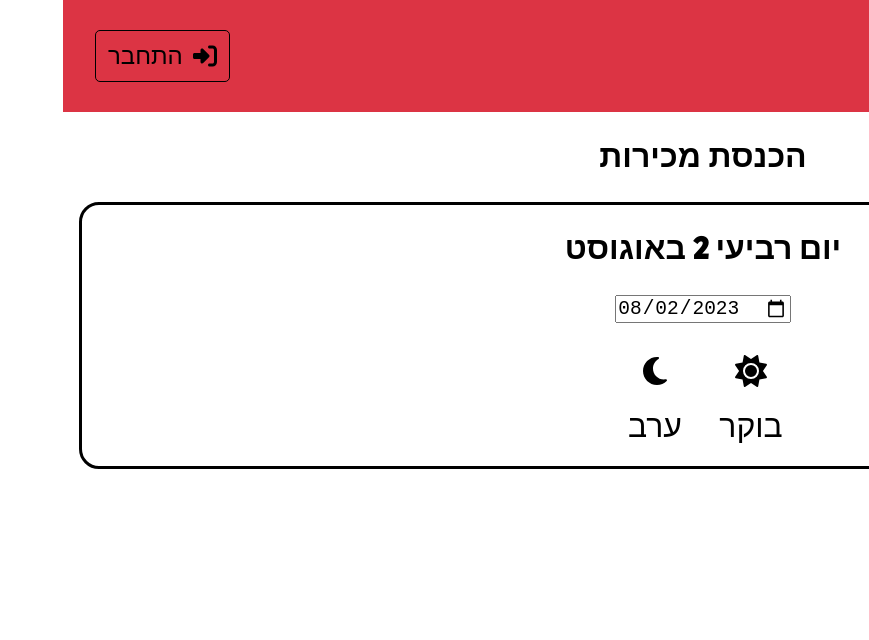
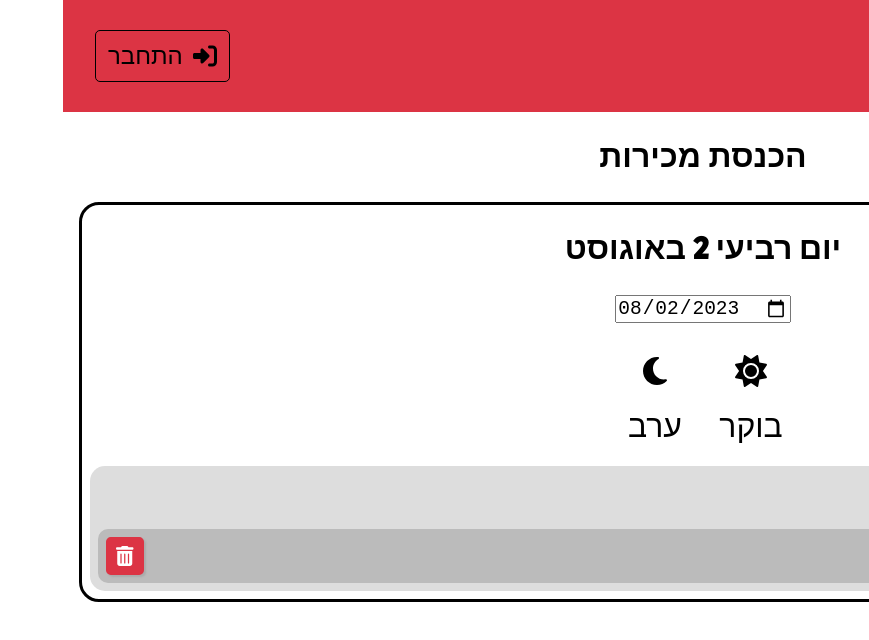
Before and after one commit to benjiramm/sales-client-mvp, a Next.js app: page /new_shift in a window 1280 px wide. Shown: the top 640 px of the page, without its empty margins (411-1280 px from the left). Built offline with nearby package versions, Linux system fonts and the light colour scheme; no server answers.

Commit message:
started working on adding emty staff

```diff
--- /dev/null
+++ b/components/new_shift/AddStaffForShift.tsx
@@ -0,0 +1,29 @@
+import { useState } from "react";
+import styles from "../../styles/new_shift.module.css";
+import { FontAwesomeIcon } from "@fortawesome/react-fontawesome";
+import NewEmptyStaff from "./NewEmptyStaff";
+
+const AddStaffForShift = () => {
+  const [newEmptyStaff, setNewEmptyStaff] = useState<boolean>(true);
+
+  return (
+    <div className={styles.staff_display}>
+      <div className={styles.add_staff_title}>צוות</div>
+      {/** staff from context */}
+      {/** empty new staff - depending on state */}
+      {newEmptyStaff ? (
+        <NewEmptyStaff deleteFunction={() => setNewEmptyStaff(false)} />
+      ) : (
+        <div
+          className={styles.new_staff_button}
+          onClick={() => setNewEmptyStaff(true)}
+        >
+          <FontAwesomeIcon icon="person-circle-plus" /> הוסף צוות
+        </div>
+      )}
+      {/** new staff button */}
+    </div>
+  );
+};
+
+export default AddStaffForShift;
--- /dev/null
+++ b/components/new_shift/NewEmptyStaff.tsx
@@ -0,0 +1,20 @@
+import { FontAwesomeIcon } from "@fortawesome/react-fontawesome";
+import styles from "../../styles/new_shift.module.css";
+
+const NewEmptyStaff = (props: { deleteFunction: Function }) => {
+  return (
+    <>
+      <div className={styles.staff_row}>
+        <input type="text" />
+        <div
+          className={`${styles.staff_row_item} ${styles.delete_button}`}
+          onClick={() => props.deleteFunction()}
+        >
+          <FontAwesomeIcon icon="trash-can" />
+        </div>
+      </div>
+    </>
+  );
+};
+
+export default NewEmptyStaff;
--- a/pages/new_shift.tsx
+++ b/pages/new_shift.tsx
@@ -5,6 +5,7 @@ import { useState } from "react";
 import styles from "../styles/new_shift.module.css";
 import dayjs, { Dayjs } from "dayjs";
 import { FontAwesomeIcon } from "@fortawesome/react-fontawesome";
+import AddStaffForShift from "@/components/new_shift/AddStaffForShift";
 
 const NewShift = () => {
   const [shiftDate, setShiftDate] = useState(dayjs().format("YYYY-MM-DD"));
@@ -56,6 +57,8 @@ const NewShift = () => {
               setShiftDate(dayjs(e.target.value).format("YYYY-MM-DD"))
             }
           />
+
+          {/** time section */}
           <div
             className={styles.time_picker}
             data-selected={
@@ -86,6 +89,9 @@ const NewShift = () => {
               <div>ערב</div>
             </div>
           </div>
+
+          {/** add staff to new shift */}
+          <AddStaffForShift />
         </div>
       </div>
     </>
--- a/styles/new_shift.module.css
+++ b/styles/new_shift.module.css
@@ -48,3 +48,65 @@
     background-color: aquamarine;
     color: yellow;
 }
+
+.new_staff_button {
+    background-color: var(--green);
+    margin: 0 .5rem;
+    padding: .3em;
+    border-radius: 8px;
+    color: #fff;
+    font-family: 'Heebo', sans-serif;
+    font-size: 1.5em;
+    align-self: flex-start;
+    cursor: pointer;
+}
+
+.add_staff_title {
+    font-size: 2em;
+    margin: 0 .5em;
+    font-family: 'Secular One', sans-serif;
+    align-self: flex-start;
+}
+
+.staff_display {
+
+    display: flex;
+    flex-direction: column;
+    gap: .5em;
+    background-color: #ddd;
+    border-radius: 15px;
+    margin: .5rem;
+    padding: .5rem 0;
+}
+
+.staff_row {
+    background-color: var(--main-gray);
+    display: flex;
+    flex-direction: row;
+    justify-content: space-between;
+    padding: .5rem;
+    margin: 0 .5rem;
+    border-radius: 10px;
+    align-items: center;
+}
+
+.staff_row_item.delete_button {
+    color: #fff;
+    background-color: var(--navbar-color);
+    border-radius: .3rem;
+    padding: .3em;
+    font-size: 1.25em;
+    box-shadow: 2px 2px 2px #aaa;
+    width: 1em;
+    height: 1em;
+    cursor: pointer;
+    border-color: var(--navbar-color);
+    border-style: solid;
+    transition: .3s;
+}
+
+.delete_button:hover {
+    background-color: white;
+    color: var(--black);
+    border-color: var(--black);
+}
```
